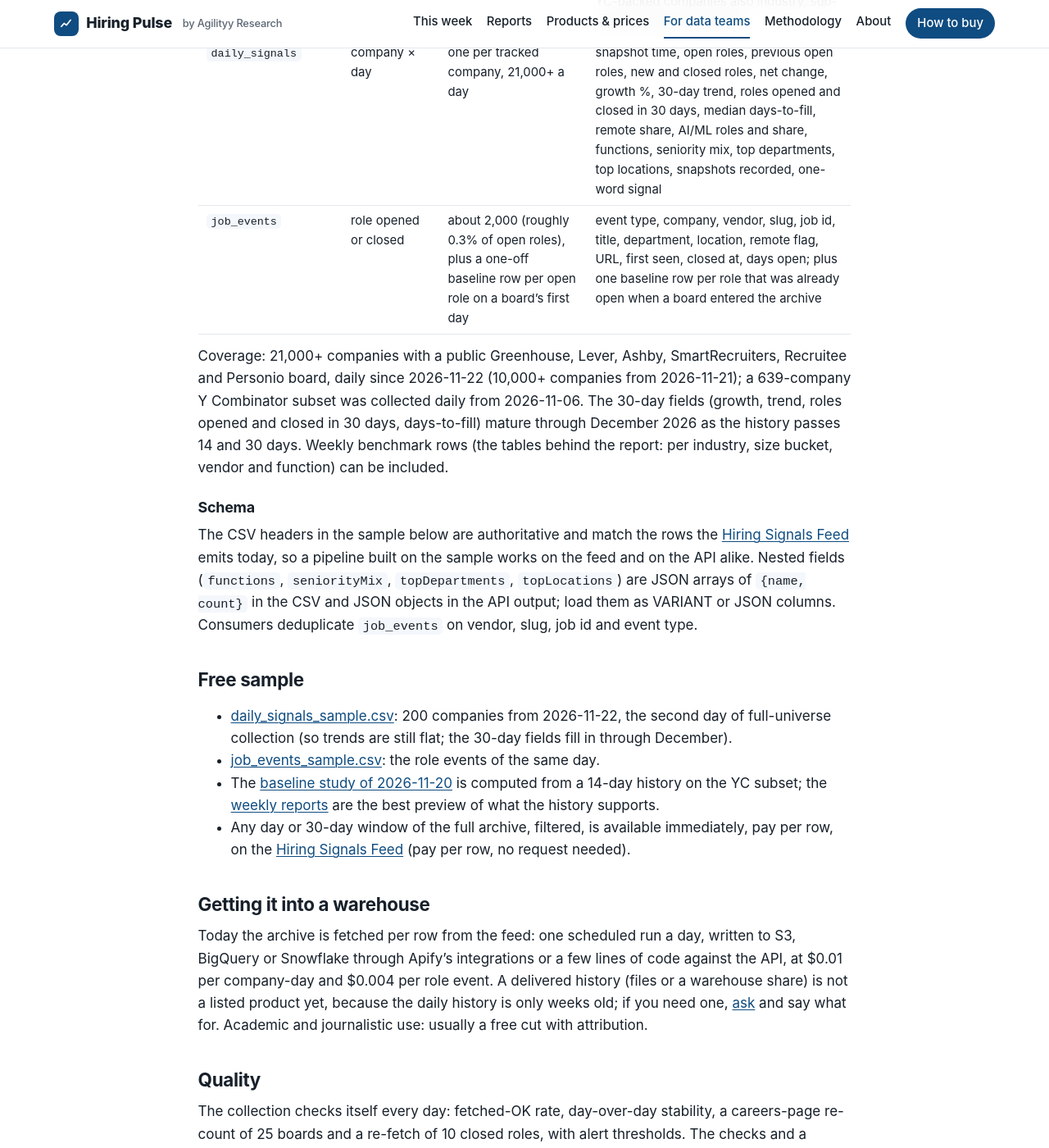
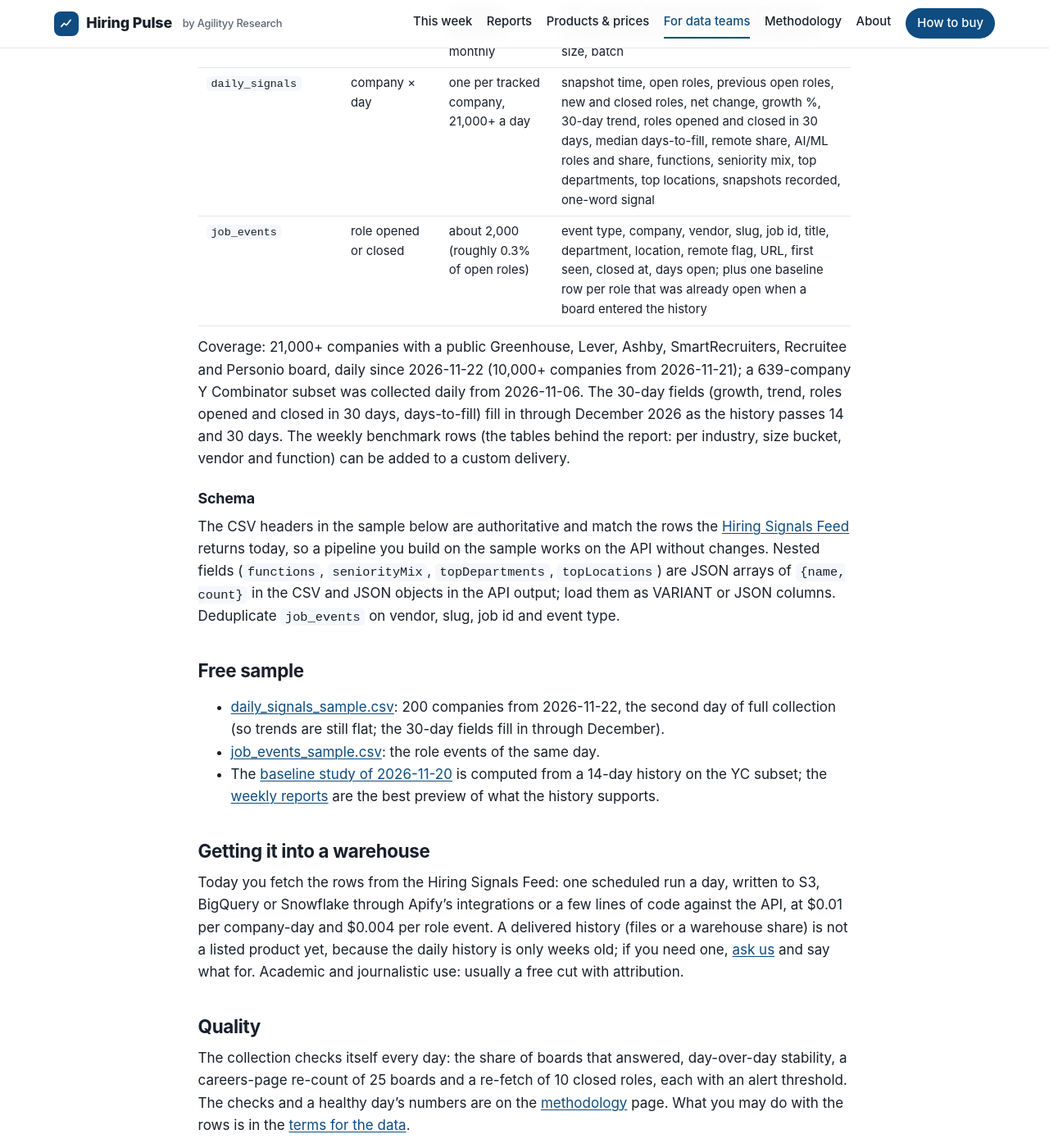
Before and after one commit to agilityy-research/hiring-pulse, a Jekyll site: the page built from for-data-teams.md, in a window 1280 px wide and 1400 px high, scrolled down 592 px. Shown: the whole window at 82% size. Built offline with Jekyll 4.4.1, drawn with Linux system fonts in a browser that asks for light colours; our own code applies the rules of GitHub Pages for plain Markdown files; some of the changed text lies outside the part shown.

Commit message:
For data teams: 'archive' becomes the daily data and its history, duplicate terms and samples removed, one clear next step (buy now, or ask for a history delivery)
Co-Authored-By: Claude Fable 5.1 <noreply@anthropic.com>

```diff
--- a/for-data-teams.md
+++ b/for-data-teams.md
@@ -1,20 +1,22 @@
 ---
-title: "Job board data for data teams: schema, sample and the daily archive"
+title: "Job board data for data teams: schema, sample and the daily history"
 description: >-
-  The daily archive behind Hiring Pulse for data teams: daily signals and job events for 21,000+ companies. Schema, free sample, how to load it.
+  The daily data behind Hiring Pulse for data teams: daily signals and job events for 21,000+ companies. Schema, free sample, how to load it.
 permalink: /for-data-teams/
 jsonld: dataset
 dataset_name: "Hiring Pulse full history: daily_signals, job_events, companies"
 ---
-# For data teams: the archive, its schema and a sample
+# For data teams: the tables, their schema and a sample
 
-The weekly report is one view of a daily archive. The archive itself, every company, every day, every role opened or
-closed, is what teams build on: hiring-momentum signals for sales and investing, time-to-fill and department-demand
-benchmarks for talent teams, labour-market research on early-stage companies. No personal data is collected; the
-sources are the job boards companies publish for embedding on their own sites. Any day or 30-day window of the archive
-is available now, pay per row, on the [Hiring Signals Feed](https://apify.com/agilityy/hiring-signals-feed);
-[how to buy]({{ '/get-the-data/' | relative_url }}) has worked prices. Daily collection began on
-{{ site.coverage.daily_since }}, so the history is short today and grows by one day every day.
+The weekly report is one view of the daily data: every company, every day, every role opened or closed. That is what
+you build on: hiring-momentum signals for sales and investing, time-to-fill and department-demand benchmarks for talent
+teams, labour-market research on early-stage companies. No personal data is collected; the sources are the job boards
+companies publish for their own careers pages.
+
+You can buy any day or 30-day window of it now, pay per row, on the
+[Hiring Signals Feed](https://apify.com/agilityy/hiring-signals-feed); [how to buy]({{ '/get-the-data/' | relative_url }})
+has the prices and the API calls. Daily collection began on {{ site.coverage.daily_since }}, so the history is short
+today and grows by one day every day.
 
 ## What is in it
 
@@ -24,58 +26,50 @@ Three tables, appended daily, with the history from the first day of collection.
 |---|---|---|---|
 | `companies` | company | one per company, refreshed monthly | key, name, job-board vendor and slug, careers URL, website; for the {{ site.coverage.with_industry }} YC-backed companies also industry, sub-industry, team size, batch |
 | `daily_signals` | company × day | one per tracked company, {{ site.coverage.companies }} a day | snapshot time, open roles, previous open roles, new and closed roles, net change, growth %, 30-day trend, roles opened and closed in 30 days, median days-to-fill, remote share, AI/ML roles and share, functions, seniority mix, top departments, top locations, snapshots recorded, one-word signal |
-| `job_events` | role opened or closed | about 2,000 (roughly 0.3% of open roles), plus a one-off baseline row per open role on a board's first day | event type, company, vendor, slug, job id, title, department, location, remote flag, URL, first seen, closed at, days open; plus one baseline row per role that was already open when a board entered the archive |
+| `job_events` | role opened or closed | about 2,000 (roughly 0.3% of open roles) | event type, company, vendor, slug, job id, title, department, location, remote flag, URL, first seen, closed at, days open; plus one baseline row per role that was already open when a board entered the history |
 
 Coverage: {{ site.coverage.companies }} companies with a public {{ site.coverage.vendors }} board, daily since
 {{ site.coverage.companies_since }} ({{ site.coverage.companies_before }} companies from {{ site.coverage.daily_since }}); a
 {{ site.coverage.yc_subset }}-company Y Combinator subset was collected daily from {{ site.coverage.yc_subset_since }}. The
-30-day fields (growth, trend, roles opened and closed in 30 days, days-to-fill) mature through December 2026 as the
-history passes 14 and 30 days. Weekly benchmark rows (the tables behind the report: per industry, size bucket, vendor and
-function) can be included.
+30-day fields (growth, trend, roles opened and closed in 30 days, days-to-fill) fill in through December 2026 as the
+history passes 14 and 30 days. The weekly benchmark rows (the tables behind the report: per industry, size bucket,
+vendor and function) can be added to a custom delivery.
 
 ### Schema
 
 The CSV headers in the sample below are authoritative and match the rows the
-[Hiring Signals Feed](https://apify.com/agilityy/hiring-signals-feed) emits today, so a pipeline built on the sample
-works on the feed and on the API alike. Nested
-fields (`functions`, `seniorityMix`, `topDepartments`, `topLocations`) are JSON arrays of `{name, count}` in the CSV
-and JSON objects in the API output; load them as VARIANT or JSON columns. Consumers deduplicate `job_events` on vendor, slug, job id and event type.
+[Hiring Signals Feed](https://apify.com/agilityy/hiring-signals-feed) returns today, so a pipeline you build on the
+sample works on the API without changes. Nested fields (`functions`, `seniorityMix`, `topDepartments`, `topLocations`)
+are JSON arrays of `{name, count}` in the CSV and JSON objects in the API output; load them as VARIANT or JSON columns.
+Deduplicate `job_events` on vendor, slug, job id and event type.
 
 ## Free sample
 
 - [daily_signals_sample.csv]({{ '/samples/daily_signals_sample.csv' | relative_url }}): 200 companies from
-  2026-11-22, the second day of full-universe collection (so trends are still flat; the 30-day fields fill in through
-  December).
+  2026-11-22, the second day of full collection (so trends are still flat; the 30-day fields fill in through December).
 - [job_events_sample.csv]({{ '/samples/job_events_sample.csv' | relative_url }}): the role events of the same day.
 - The [baseline study of 2026-11-20]({{ '/reports/2026-11-20/' | relative_url }}) is computed from a 14-day history on the
   YC subset; the [weekly reports]({{ '/reports/' | relative_url }}) are the best preview of what the history supports.
-- Any day or 30-day window of the full archive, filtered, is available immediately, pay per row, on the
-  [Hiring Signals Feed](https://apify.com/agilityy/hiring-signals-feed) (pay per row, no request needed).
 
 ## Getting it into a warehouse
 
-Today the archive is fetched per row from the feed: one scheduled run a day, written to S3, BigQuery or Snowflake
+Today you fetch the rows from the Hiring Signals Feed: one scheduled run a day, written to S3, BigQuery or Snowflake
 through Apify's integrations or a few lines of code against the API, at $0.01 per company-day and $0.004 per role
 event. A delivered history (files or a warehouse share) is not a listed product yet, because the daily history is
-only weeks old; if you need one, [ask](https://github.com/agilityy-research/hiring-pulse/issues/new?template=data-access-request.yml)
+only weeks old; if you need one, [ask us](https://github.com/agilityy-research/hiring-pulse/issues/new?template=data-access-request.yml)
 and say what for. Academic and journalistic use: usually a free cut with attribution.
 
 ## Quality
 
-The collection checks itself every day: fetched-OK rate, day-over-day stability, a careers-page re-count of 25
-boards and a re-fetch of 10 closed roles, with alert thresholds. The checks and a healthy day's numbers are on the
-[methodology]({{ '/methodology/' | relative_url }}) page.
+The collection checks itself every day: the share of boards that answered, day-over-day stability, a careers-page
+re-count of 25 boards and a re-fetch of 10 closed roles, each with an alert threshold. The checks and a healthy day's
+numbers are on the [methodology]({{ '/methodology/' | relative_url }}) page. What you may do with the rows is in the
+[terms for the data]({{ '/get-the-data/' | relative_url }}#terms-for-the-data).
 
-## Terms for the data
+## Next
 
-- **Self-serve products** (the feed, the trackers, the lookup, the leads) are billed, refunded and supported under
-  [Apify's terms](https://apify.com/terms-of-service); the rows you fetch are yours to use in your own analyses and products.
-- **Custom deliveries** (history cuts, files, a warehouse share) are licensed for internal use by the buying organisation. Raw rows may not be
-  redistributed or resold; aggregates and derived metrics may be published with attribution to Agilityy Research.
-- **Support**: replies within two business days; a private channel on request.
+<p><a class="btn" href="https://apify.com/agilityy/hiring-signals-feed">Open the Hiring Signals Feed on the Apify Store</a>
+<a class="btn alt" href="https://github.com/agilityy-research/hiring-pulse/issues/new?template=data-access-request.yml">Ask for a history delivery</a></p>
 
-## Request access
-
-<p><a class="btn" href="https://github.com/agilityy-research/hiring-pulse/issues/new?template=data-access-request.yml">Open a data access request</a></p>
-
-It is a short GitHub issue form (organisation, use, tables, delivery). We reply within two business days; if you would rather not discuss it in public, say so in the form and we continue privately.
+The request form is a short GitHub issue (organisation, use, tables, delivery). We reply within two business days; if you
+would rather not discuss it in public, say so in the form and we continue privately.
```
